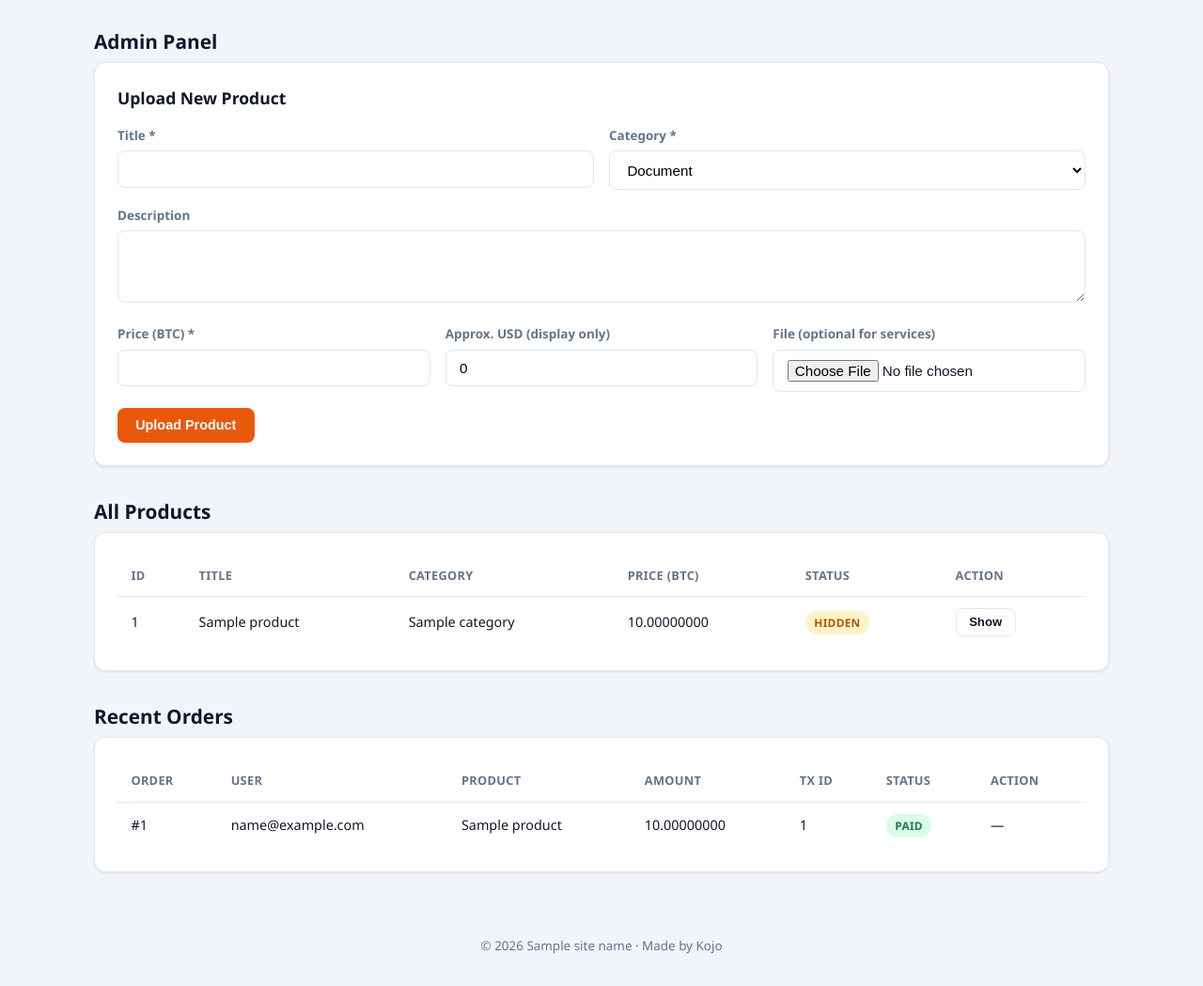
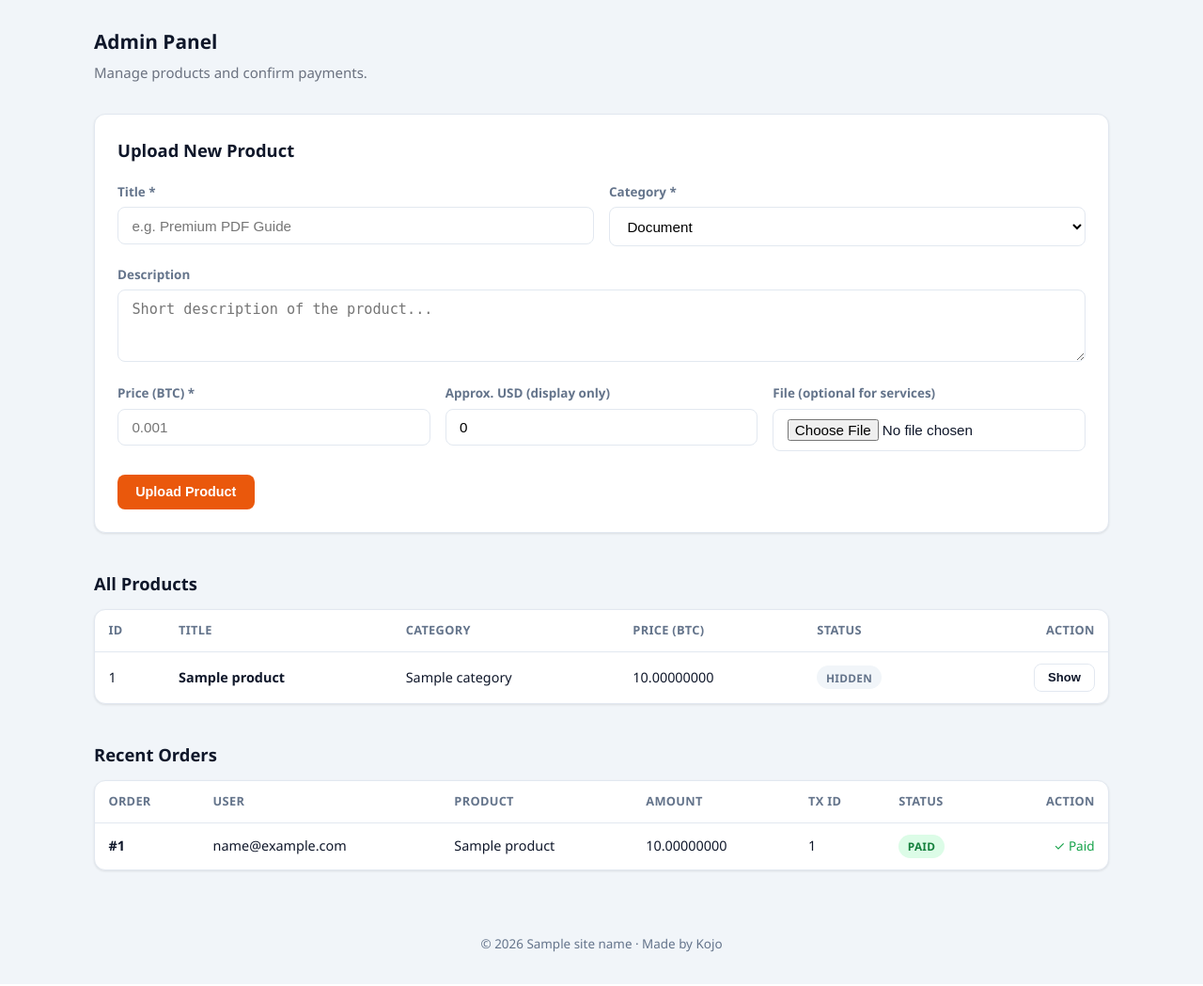
Before and after one commit to ajewoletemi/kojo-content-store, a FastAPI app: template app/templates/admin.html in a window 1280 px wide. Shown: the whole page at 94% size. Run offline with FastAPI, Linux system fonts and the light colour scheme; the template is opened without the code that fills it: most values are stand-ins (such as "Sample title", 1, 10 or a date in 2020).

Commit message:
Update admin.html

```diff
--- a/app/templates/admin.html
+++ b/app/templates/admin.html
@@ -1,16 +1,23 @@
 {% extends "base.html" %}
 {% block title %}Admin · {{ site_name }}{% endblock %}
+
 {% block content %}
 <div class="container">
-  <h2 class="section-title">Admin Panel</h2>
 
-  <div class="card" style="margin-bottom:2rem;">
-    <h3 style="margin-bottom:1rem;">Upload New Product</h3>
+  <div style="margin-bottom: 2rem;">
+    <h2 class="section-title">Admin Panel</h2>
+    <p style="color:#6b7280; margin-top:0.3rem;">Manage products and confirm payments.</p>
+  </div>
+
+  <!-- Upload New Product -->
+  <div class="card" style="margin-bottom:2.5rem;">
+    <h3 style="margin-bottom:1.2rem; font-size:1.15rem;">Upload New Product</h3>
+
     <form method="post" action="/admin/upload" enctype="multipart/form-data">
-      <div style="display:grid; grid-template-columns:1fr 1fr; gap:1rem;">
+      <div class="two-col" style="margin-bottom:0.2rem;">
         <div class="form-group">
           <label>Title *</label>
-          <input type="text" name="title" required>
+          <input type="text" name="title" required placeholder="e.g. Premium PDF Guide">
         </div>
         <div class="form-group">
           <label>Category *</label>
@@ -21,30 +28,37 @@
           </select>
         </div>
       </div>
+
       <div class="form-group">
         <label>Description</label>
-        <textarea name="description" rows="3"></textarea>
+        <textarea name="description" rows="3" placeholder="Short description of the product..."></textarea>
       </div>
-      <div style="display:grid; grid-template-columns:1fr 1fr 1fr; gap:1rem;">
+
+      <div class="three-col">
         <div class="form-group">
           <label>Price (BTC) *</label>
-          <input type="number" name="price_btc" step="0.00000001" min="0" required>
+          <input type="number" name="price_btc" step="0.00000001" min="0" required placeholder="0.001">
         </div>
         <div class="form-group">
           <label>Approx. USD (display only)</label>
-          <input type="number" name="price_usd_approx" step="0.01" min="0" value="0">
+          <input type="number" name="price_usd_approx" step="0.01" min="0" value="0" placeholder="25.00">
         </div>
         <div class="form-group">
           <label>File (optional for services)</label>
           <input type="file" name="file">
         </div>
       </div>
-      <button type="submit" class="btn btn-orange">Upload Product</button>
+
+      <button type="submit" class="btn btn-orange" style="margin-top:0.5rem;">
+        Upload Product
+      </button>
     </form>
   </div>
 
-  <h3 class="section-title">All Products</h3>
-  <div class="card" style="overflow-x:auto; margin-bottom:2rem;">
+  <!-- All Products -->
+  <h3 class="section-title" style="font-size:1.15rem; margin-bottom:0.8rem;">All Products</h3>
+
+  <div class="card" style="overflow-x:auto; margin-bottom:2.5rem; padding:0;">
     <table>
       <thead>
         <tr>
@@ -53,25 +67,33 @@
           <th>Category</th>
           <th>Price (BTC)</th>
           <th>Status</th>
-          <th>Action</th>
+          <th style="text-align:right;">Action</th>
         </tr>
       </thead>
       <tbody>
         {% for p in products %}
         <tr>
           <td>{{ p.id }}</td>
-          <td>{{ p.title }}</td>
-          <td>{{ p.category }}</td>
+          <td><strong>{{ p.title }}</strong></td>
+          <td>{{ p.category|capitalize }}</td>
           <td>{{ "%.8f"|format(p.price_btc) }}</td>
           <td>
-            <span class="badge {% if p.is_active %}badge-paid{% else %}badge-pending{% endif %}">
+            <span class="badge {% if p.is_active %}badge-paid{% else %}badge-hidden{% endif %}">
               {{ "Active" if p.is_active else "Hidden" }}
             </span>
           </td>
-          <td>
+          <td style="text-align:right;">
             <form method="post" action="/admin/toggle/{{ p.id }}" style="display:inline;">
-              <button class="btn btn-outline btn-sm">{{ "Hide" if p.is_active else "Show" }}</button>
+              <button class="btn btn-outline btn-sm">
+                {{ "Hide" if p.is_active else "Show" }}
+              </button>
             </form>
+          </td>
+        </tr>
+        {% else %}
+        <tr>
+          <td colspan="6" style="text-align:center; padding:2rem; color:#6b7280;">
+            No products uploaded yet.
           </td>
         </tr>
         {% endfor %}
@@ -79,8 +101,10 @@
     </table>
   </div>
 
-  <h3 class="section-title">Recent Orders</h3>
-  <div class="card" style="overflow-x:auto;">
+  <!-- Recent Orders -->
+  <h3 class="section-title" style="font-size:1.15rem; margin-bottom:0.8rem;">Recent Orders</h3>
+
+  <div class="card" style="overflow-x:auto; padding:0;">
     <table>
       <thead>
         <tr>
@@ -90,35 +114,44 @@
           <th>Amount</th>
           <th>TX ID</th>
           <th>Status</th>
-          <th>Action</th>
+          <th style="text-align:right;">Action</th>
         </tr>
       </thead>
       <tbody>
         {% for o in orders %}
         <tr>
-          <td>#{{ o.id }}</td>
+          <td><strong>#{{ o.id }}</strong></td>
           <td>{{ o.user.email }}</td>
           <td>{{ o.product.title }}</td>
           <td>{{ "%.8f"|format(o.amount_btc) }}</td>
-          <td style="max-width:140px; overflow:hidden; text-overflow:ellipsis;">{{ o.tx_id or "—" }}</td>
+          <td style="max-width:160px; overflow:hidden; text-overflow:ellipsis; white-space:nowrap;">
+            {{ o.tx_id or "—" }}
+          </td>
           <td>
             <span class="badge {% if o.status == 'paid' %}badge-paid{% else %}badge-pending{% endif %}">
               {{ o.status }}
             </span>
           </td>
-          <td>
+          <td style="text-align:right;">
             {% if o.status != 'paid' %}
             <form method="post" action="/admin/order/{{ o.id }}/mark-paid" style="display:inline;">
               <button class="btn btn-blue btn-sm">Mark Paid</button>
             </form>
             {% else %}
-            —
+            <span style="color:#16a34a; font-size:0.85rem;">✓ Paid</span>
             {% endif %}
+          </td>
+        </tr>
+        {% else %}
+        <tr>
+          <td colspan="7" style="text-align:center; padding:2rem; color:#6b7280;">
+            No orders yet.
           </td>
         </tr>
         {% endfor %}
       </tbody>
     </table>
   </div>
+
 </div>
 {% endblock %}
```
